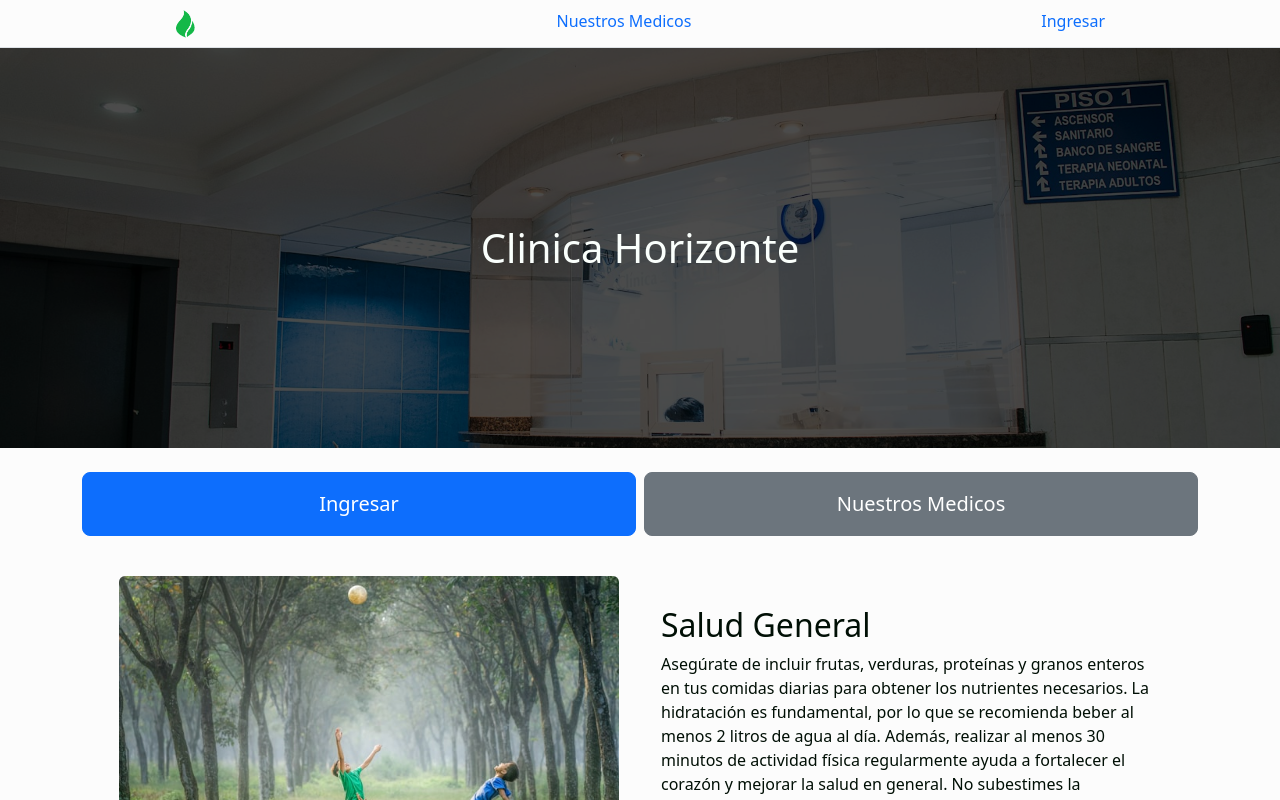
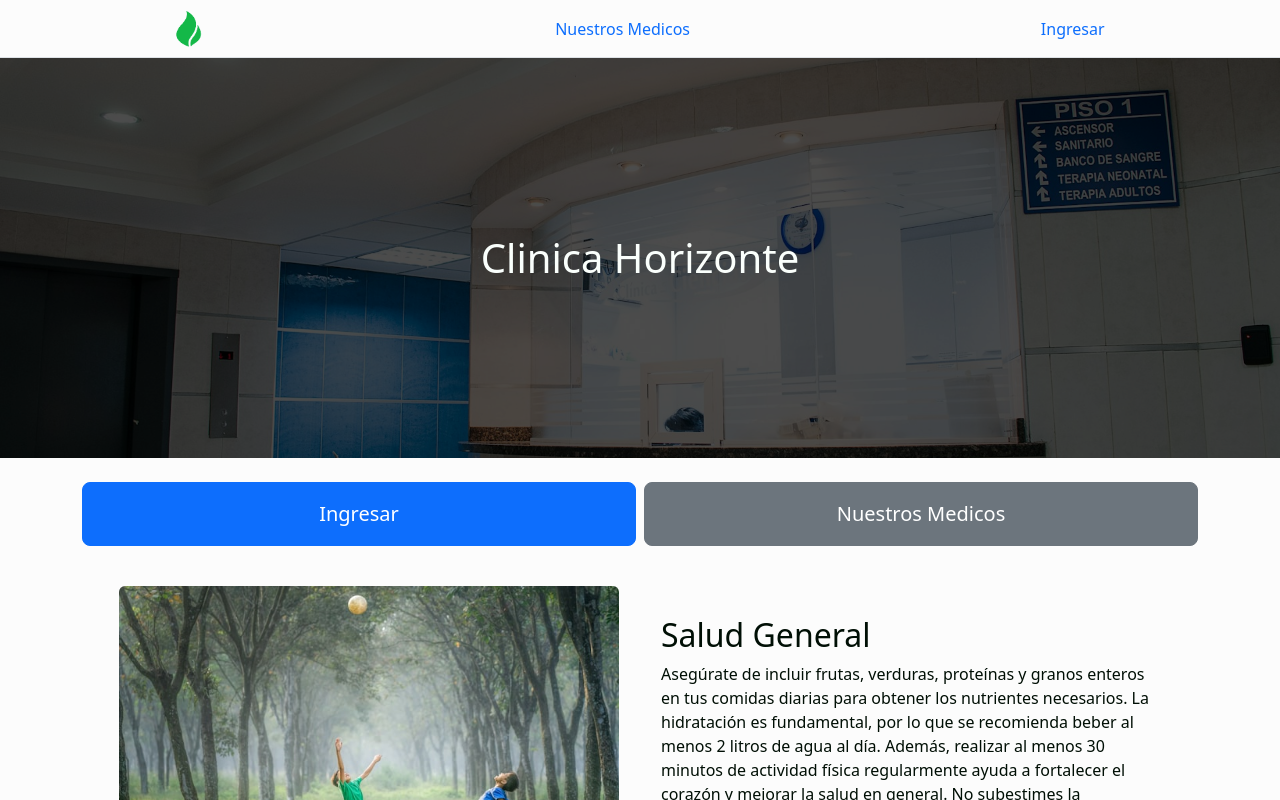
Before and after one commit to sebast825/medical-scheduling-fe, a React (Create React App) app: page / in a window 1280 px wide. Shown: the top 800 px of the page. Built offline with nearby package versions, Linux system fonts and the light colour scheme.

Commit message:
center nav bar

```diff
--- a/src/Components/General/Nav Bar/NavBar.tsx
+++ b/src/Components/General/Nav Bar/NavBar.tsx
@@ -36,10 +36,10 @@ function NavBar() {
 
 
 
-    <Nav fill variant="tabs" activeKey={activeKey} onSelect={handleSelect}>
+    <Nav fill variant="tabs" activeKey={activeKey} onSelect={handleSelect} className='d-flex  align-items-center'>
       <Nav.Item>
         <Nav.Link onClick={rhandleRedirectHome} >
-          <img src="/images/logo.png" alt="Logo" style={{ height: '30px', marginRight: '10px', background:'transparent' }} />
+          <img src="/images/logo.png" alt="Logo"  style={{ height: '40px'}} />
         </Nav.Link>
       </Nav.Item>
 
```
